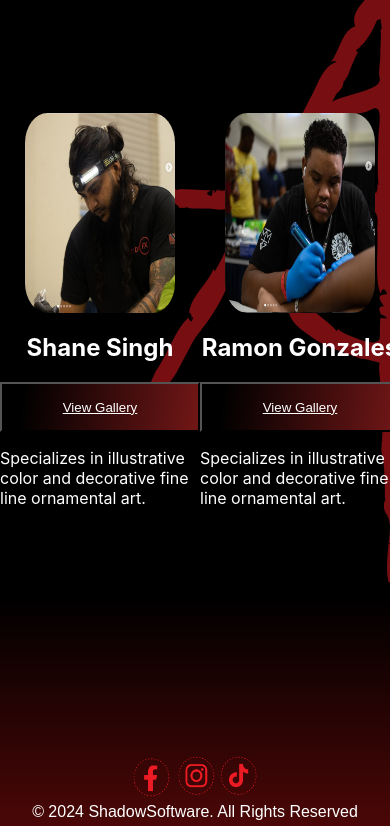
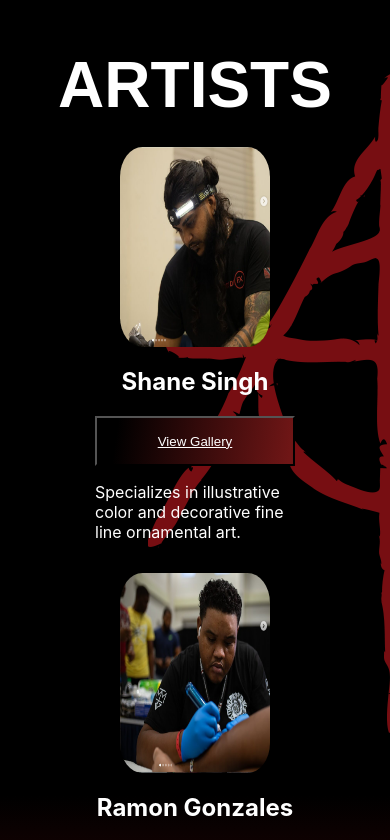
Before and after one commit to ShdowC/StudioFXWebsite, a React (Create React App) app: page / in a window 390 px wide. Shown: the part 1460-2300 px from the top of the page. Built offline with nearby package versions, Linux system fonts and the light colour scheme; no server answers.

Commit message:
Responsiveness Update*

```diff
--- a/src/components/Artists/Artist.css
+++ b/src/components/Artists/Artist.css
@@ -11,29 +11,25 @@
     border-radius: 15%;
 }
 
-.App-Artists{
-    position: relative;
-    margin-bottom: 10px;
-    height: 100vh;
-}
-
 .bg_img{
     position: absolute;
     z-index: -1;
     top: 0;
     right: -22rem;
     opacity: 0.5;
-
 }
 
+.App-Artists{
+    position: relative;
+    margin-bottom: 5rem;
+    height: 100vh;
+}
 
 .artists{
-    display: flex;
+    display: grid;
     align-items: center;
-    justify-content: space-evenly;
-    padding-top: 200px;
-    padding-bottom: 200px;
-
+    justify-content: center;
+    grid-template-columns: 0.5fr 0.5fr;
 }
 
 .card1{
@@ -61,3 +57,11 @@ button{
     text-decoration: underline;
 
 }
+
+@media only screen and (max-width: 700px) {
+    .artists {
+      grid-template-columns: 0.5fr;
+      grid-column-gap: 5%;
+      height: 100vh;
+    }
+  }
--- a/src/components/Artists/Artist.js
+++ b/src/components/Artists/Artist.js
@@ -5,6 +5,9 @@ function Artists(){
     return(
         <section className='App-Artists'>
             <img src={require('../../resources/Background/ato.png')} alt='bg_img' className='bg_img'/>
+
+            <h1>ARTISTS</h1>
+
             <div className='artists'>
                 <div className="card1">
                     <img src={require('../../resources/Shane.png')} alt="Artist 1" className='img1'/>
--- a/src/components/Body/Body.css
+++ b/src/components/Body/Body.css
@@ -35,7 +35,7 @@
 }
 
 .App-Info{
-    margin-bottom: 10px;
+    margin-bottom: 10rem;
     height: 45vh;
     background: linear-gradient(98.3deg, rgb(0, 0, 0) 10.6%, rgb(111, 22, 22) 97.7%);
 }
@@ -45,6 +45,7 @@
     justify-content: center;
     align-items: center;
     height: 45vh;
+    grid-template-columns: 0.5fr 0.5fr 0.5fr;
 }
 
 .info-box{
--- a/src/components/Footer/Footer.js
+++ b/src/components/Footer/Footer.js
@@ -11,7 +11,7 @@ function Footer(){
                 </div>
             </div>
             <div className='Company_'>
-                    <span>© 2024 ShadowSoftware. All Rights Reserved</span>
+                    <span>© 2024 StudioFX. All Rights Reserved</span>
             </div>
         </footer>
     )
```
